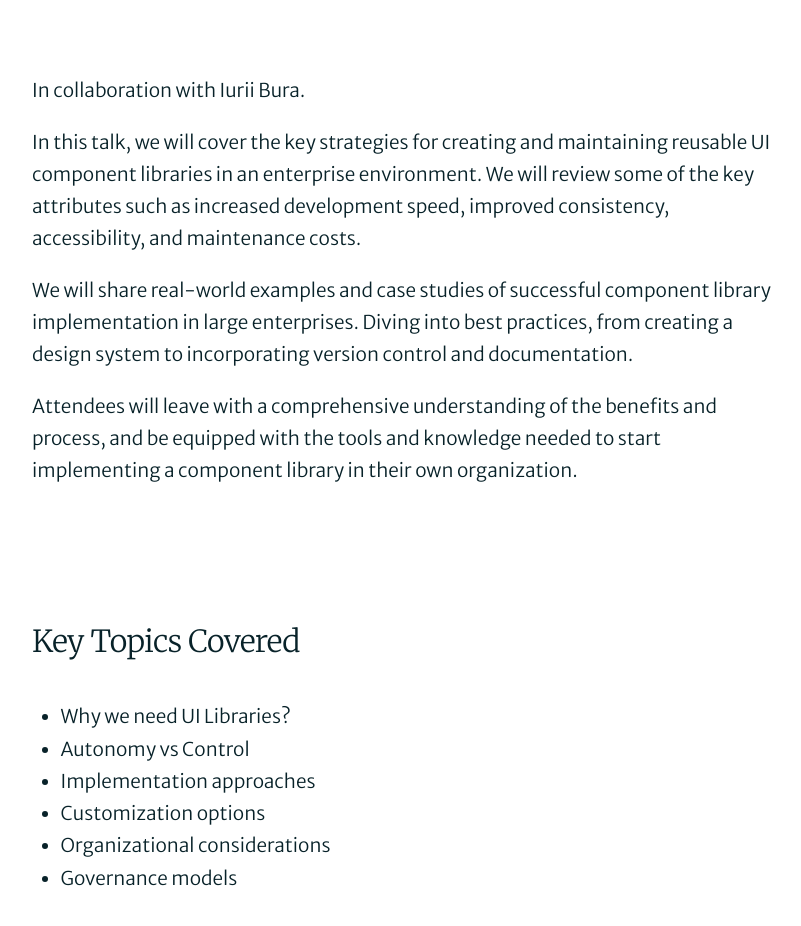
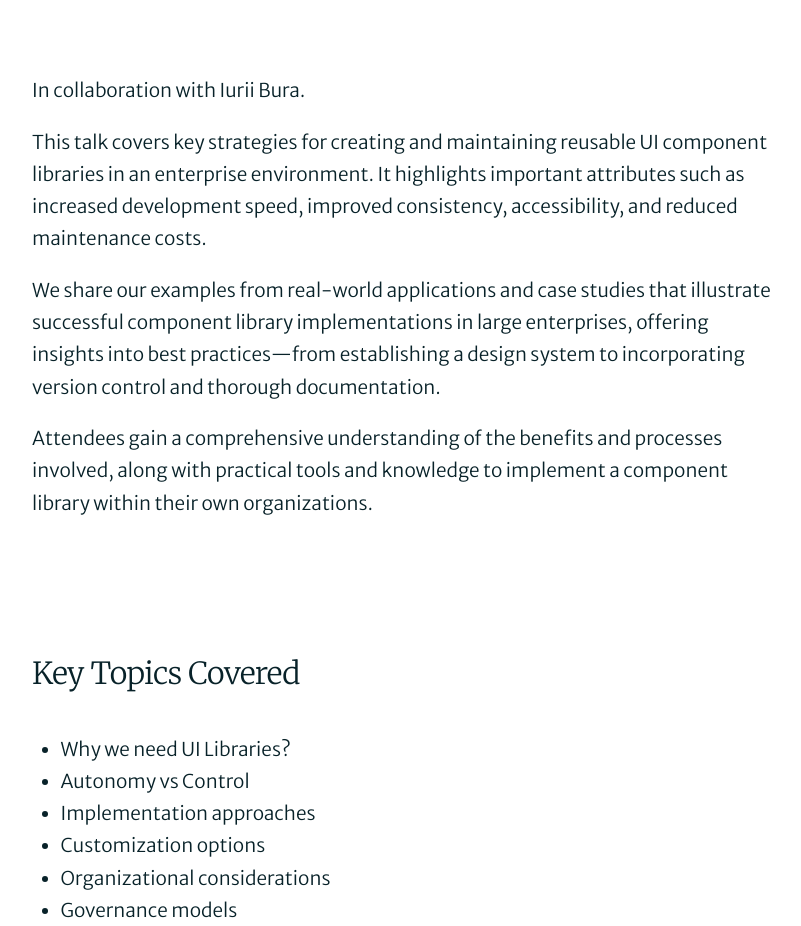
Before and after one commit to nicotsou/nicotsou.com, a Gatsby site: page /talks/scaling-ui-libraries/ in a window 1280 px wide. Shown: the part 1187-2113 px from the top of the page, without its empty margins (233-1034 px from the left). Built offline with nearby package versions, Linux system fonts and the light colour scheme; Gatsby itself is replaced by a stand-in of ours; some packages are replaced by stand-ins of ours.

Commit message:
Update talk description

```diff
--- a/content/talks/scaling-ui-libraries/index.md
+++ b/content/talks/scaling-ui-libraries/index.md
@@ -9,11 +9,11 @@ cover: './cover.jpeg'
 
 In collaboration with Iurii Bura.
 
-In this talk, we will cover the key strategies for creating and maintaining reusable UI component libraries in an enterprise environment. We will review some of the key attributes such as increased development speed, improved consistency, accessibility, and maintenance costs.
+This talk covers key strategies for creating and maintaining reusable UI component libraries in an enterprise environment. It highlights important attributes such as increased development speed, improved consistency, accessibility, and reduced maintenance costs.
 
-We will share real-world examples and case studies of successful component library implementation in large enterprises. Diving into best practices, from creating a design system to incorporating version control and documentation.
+We share our examples from real-world applications and case studies that illustrate successful component library implementations in large enterprises, offering insights into best practices—from establishing a design system to incorporating version control and thorough documentation.
 
-Attendees will leave with a comprehensive understanding of the benefits and process, and be equipped with the tools and knowledge needed to start implementing a component library in their own organization.
+Attendees gain a comprehensive understanding of the benefits and processes involved, along with practical tools and knowledge to implement a component library within their own organizations.
 
 ## Key Topics Covered
 
```
